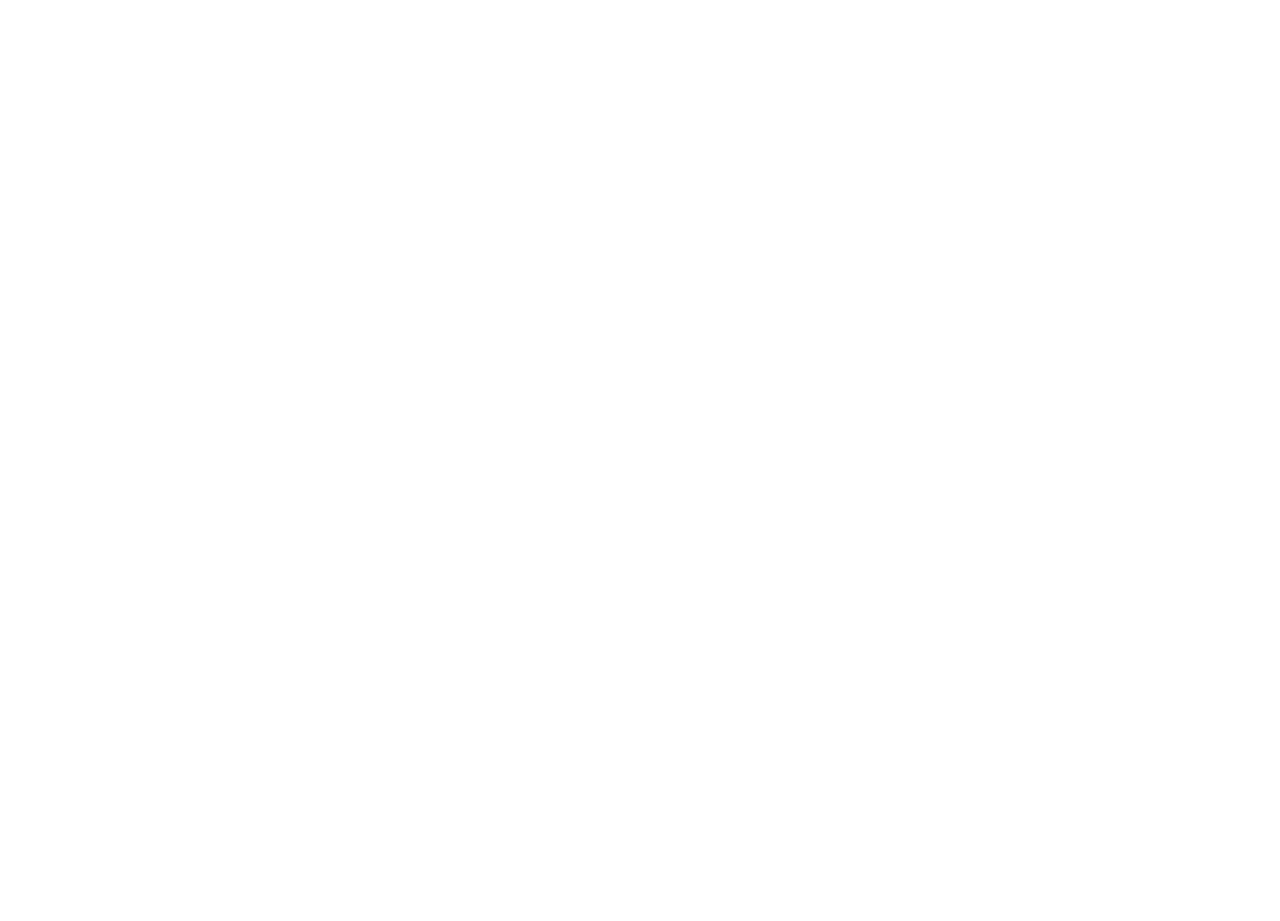
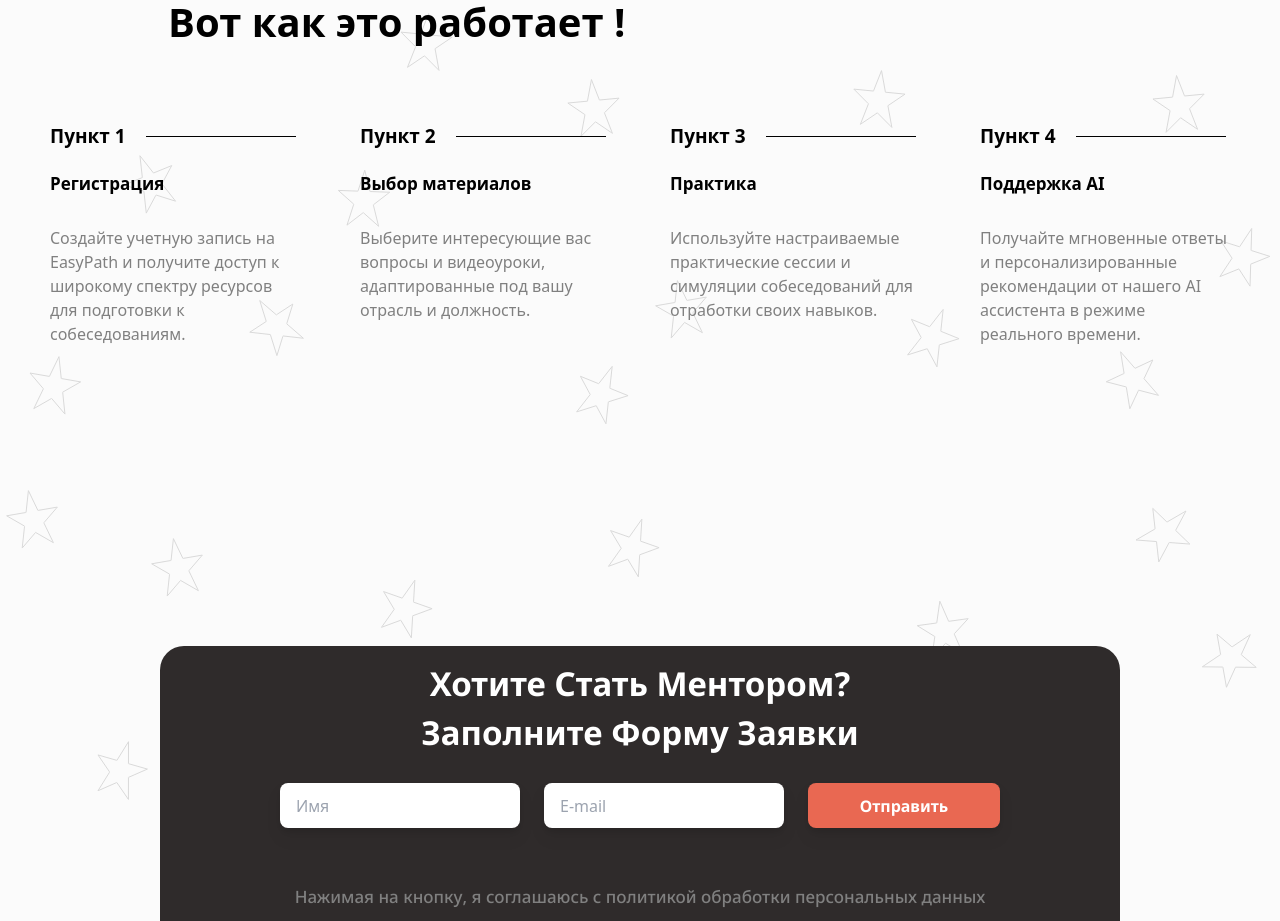
Before and after one commit to 2004667/EasyPathAI, a Vue app: page /#/land in a window 1280 px wide. Shown: the part 1520-2441 px from the top of the page. Before the commit the page ends 1512 px from the top, so only its background shows below. Built offline with nearby package versions, Linux system fonts and the light colour scheme.

Commit message:
true_code_v8

```diff
--- a/package.json
+++ b/package.json
@@ -15,7 +15,7 @@
     "vue-router": "^4.3.3"
   },
   "devDependencies": {
-    "@vitejs/plugin-vue": "^5.0.4",
+    "@vitejs/plugin-vue": "^5.0.5",
     "autoprefixer": "^10.4.19",
     "eslint": "^8.57.0",
     "eslint-plugin-vue": "^9.23.0",
--- a/src/App.vue
+++ b/src/App.vue
@@ -9,7 +9,7 @@
 </script>
 
 <template>
-  <div class="min-h-screen bg-cover bg-center bg-[#FBFBFB] md:bg-custom  max-[767px]:bg-mobile" >
+  <div class="bg-[#FBFBFB] md:bg-custom  max-[767px]:bg-mobile" >
     <router-view></router-view>
   </div>
 
--- a/src/Landing.vue
+++ b/src/Landing.vue
@@ -2,13 +2,17 @@
 import InfoHead from './components/InfoHead.vue';
 import InfoMain from './components/InfoMain.vue';
 import InfoAIChat from './components/InfoAIChat.vue';
+import Instructions from './components/Instructions.vue'
+import MentorRequest from './components/MentorRequest.vue';
 
 export default {
      name: 'Landing',
   components:{
     InfoHead,
     InfoMain,
-    InfoAIChat
+    InfoAIChat,
+    Instructions,
+    MentorRequest
   }
 }
 </script>
@@ -16,6 +20,8 @@
     <InfoHead/>
     <InfoMain/>
     <InfoAIChat/>
+    <Instructions/>
+    <MentorRequest/>
 </template>
 <style scoped>
 
--- a/src/components/InfoMain.vue
+++ b/src/components/InfoMain.vue
@@ -1,11 +1,8 @@
-<script>
-
-</script>
 <template>
     <div class="
         flex justify-center items-center
         max-[767px]:flex-wrap
-            " >
+      ">
       <div class="
           flex flex-wrap justify-center
           md:w-[552px] md:h-[372px] md:ml-[45px] md:mt-[120px]
@@ -14,13 +11,15 @@
         <h1 class="
             font-['Noto_Sans'] font-bold
             md:text-[36px]
-                    max-[767px]:text-[24px] max-[767px]:w-[349px] max-[767px]:h-[68px]">
+            max-[767px]:text-[24px] max-[767px]:w-[349px] max-[767px]:h-[68px]
+          ">
           Легкий Путь к Успешным<br>Собеседованиям c EasyPath
         </h1>
         <h1 class="
             font-['Noto_Sans'] font-medium text-[#808080]
             md:text-[17px] md:mt-[30px] md:ml-[5px]
-                    max-[767px]:text-[13px] max-[767px]:w-[253px] max-[767px]:h-[148px] max-[767px]:mt-[30px] max-[767px]:mr-[80px]">
+            max-[767px]:text-[13px] max-[767px]:w-[253px] max-[767px]:h-[148px] max-[767px]:mt-[30px] max-[767px]:mr-[80px]
+          ">
           — Доступ к библиотеке вопросов для различных отраслей
           <br>— Обучение с помощью видеоуроков от экспертов
           <br>— Поддержка в режиме реального времени с чат-ассистентом
@@ -29,23 +28,30 @@
         <button class="
             font-['Noto_Sans'] font-bold bg-[#E96852] rounded drop-shadow-lg text-[#FFFFFF] text-center
             md:w-[156px] md:h-[37px] md:text-[20px] md:mt-[30px] md:mr-[15px]
-                    max-[767px]:hidden">
+            max-[767px]:hidden
+          ">
           Начать
         </button>
       </div>
-            <img class="flex
+      <div class="flex
           md:w-[498px] md:h-[336px] md:mt-[150px] md:items-center
           max-[767px]:mt-[40px] max-[767px]:w-[281px] max-[767px]:h-[168px]
+          ">
+        <img class="block
+          w-full h-full object-contain
           " src="../assets/images/info_main_logo.svg" alt="">
-            <div class="max-[767px]:w-full max-[767px]:flex max-[767px]:justify-center">
+      </div>
+      <div class="max-[767px]:w-full max-[767px]:flex  max-[767px]:justify-center">
         <button class="
             font-['Noto_Sans'] font-bold bg-[#E96852] rounded drop-shadow-lg text-[#FFFFFF] text-center
             max-[767px]:mt-[30px] max-[767px]:w-[111px] max-[767px]:h-[30px]
-                    md:hidden">
+            md:hidden
+          ">
           Начать
         </button>
       </div>
     </div>
   </template>
+
   <style scoped>
   </style>
--- /dev/null
+++ b/src/components/Instructions.vue
@@ -0,0 +1,109 @@
+<script>
+
+</script>
+<template>
+      <div class="
+           max-[767px]:ml-[31px] mb-[200px]">
+        <div class="flex justify-start
+             ">
+            <h3 class="
+                font-semibold
+                md:ml-[10.5rem] md:text-[40px]
+                max-[767px]:text-[25px] max-[767px]:mt-[0px]">
+             Вот как это работает !</h3>
+        </div>
+        <div class="
+             md:flex md:space-x-[60px] md:justify-center
+             ">
+         <div class="
+             md: w-[250px]
+             max-[767px]:w-[360px]">
+             <h1>Пункт 1
+                 <hr>
+              </h1>
+             <h2>Регистрация</h2>
+             <p>Создайте учетную запись на EasyPath и получите доступ к широкому спектру ресурсов для подготовки к собеседованиям.</p>
+         </div>
+         <div class="
+             md: w-[250px]
+             max-[767px]:w-[360px]">
+             <h1 >Пункт 2
+                <hr>
+             </h1>
+
+             <h2>Выбор материалов</h2>
+             <p>Выберите интересующие вас вопросы и видеоуроки, адаптированные под вашу отрасль и должность.</p>
+         </div>
+         <div class="
+             md: w-[250px]
+             max-[767px]:w-[360px]">
+             <h1>Пункт 3
+                <hr>
+             </h1>
+             <h2>Практика</h2>
+             <p>Используйте настраиваемые практические сессии и симуляции собеседований для отработки своих навыков.</p>
+         </div>
+         <div class="
+             md: w-[250px]
+             max-[767px]:w-[360px]">
+             <h1>Пункт 4
+                <hr>
+             </h1>
+             <h2>Поддержка AI</h2>
+             <p>Получайте мгновенные ответы и персонализированные рекомендации от нашего AI ассистента в режиме реального времени.</p>
+         </div>
+        </div>
+      </div>
+</template>
+<style scoped>
+@media (min-width: 768px){
+    p{
+        margin-top: 30px;
+        color: #808080;
+
+    }
+    h2{
+        margin-top: 20px;
+        font-weight: 600;
+        font-size: 17px;
+    }
+    h1{
+        margin-top: 70px;
+        font-weight: bold;
+        font-size: 19px;
+        display: flex;
+        align-items: center;
+    }
+    hr{
+        width: 150px;
+        margin-left: 20px;
+        border-top: 1px solid black;
+    }
+}
+@media (max-width: 767px) {
+    p{
+        margin-top: 16px;
+        color: #808080;
+        font-weight: 500;
+        width: 320px;
+    }
+    h2{
+        margin-top: 10px;
+        font-weight: 600;
+        font-size: 20px;
+    }
+    h1{
+        margin-top: 60px;
+        font-weight: bold;
+        font-size: 20px;
+        display: flex;
+        align-items: center;
+    }
+    hr{
+        width: 220px;
+        margin-left: 20px;
+        border-top: 1px solid black;
+
+    }
+}
+</style>
--- /dev/null
+++ b/src/components/MentorRequest.vue
@@ -0,0 +1,50 @@
+<script>
+
+</script>
+<template>
+    <div class="flex justify-center">
+        <div class="bg-[#2F2B2B] rounded-3xl flex justify-center items-center flex-wrap
+            md:h-[300px] md:mt-[100px] md:mb-[200px] md:w-9/12
+            max-[767px]:w-11/12 max-[767px]:h-[400px] max-[767px]:mb-[200px]">
+            <h1 class="
+                    text-center
+                    font-['Noto_Sans'] font-bold text-[#FFFFFF]
+                    md:text-[33px] md:w-full
+                    max-[767px]:text-[22px]
+                    ">
+                    Хотите Стать Ментором? <br> Заполните Форму Заявки
+            </h1>
+            <div class="
+                flex justify-center flex-wrap
+                md:w-full md:space-x-6
+                ">
+                <input class="
+                    rounded-lg placeholder:pl-4 drop-shadow-lg
+                    md:w-1/4 md:h-[45px]
+                    max-[767px]:w-9/12 max-[767px]:h-[40px] max-[767px]:mb-4"
+                    placeholder="Имя">
+                <input class="
+                    rounded-lg placeholder:pl-4 drop-shadow-lg
+                    md:w-1/4 md:h-[45px]
+                    max-[767px]:w-9/12 max-[767px]:h-[40px] max-[767px]:mb-4"
+                    placeholder="E-mail">
+                <button class="
+                    font-['Noto_Sans'] font-bold bg-[#E96852] rounded-lg drop-shadow-lg text-[#FFFFFF] text-center
+                    md:w-1/5 md:h-[45px]
+                    max-[767px]:w-1/3 max-[767px]:h-[40px]
+                    ">
+                    Отправить
+                </button>
+            </div>
+            <h1 class="flex text-center
+                font-['Noto_Sans'] font-medium text-[#808080]
+                md:text-[17px] md:mt-[30px] md:mb-6
+                max-[767px]:text-[14px]
+                ">
+                Нажимая на кнопку, я соглашаюсь с политикой обработки персональных данных
+            </h1>
+        </div>
+    </div>
+</template>
+<style scoped>
+</style>
```
Also changed, not shown: 1 other file (tests, documents, lock files or other folders). Lines whose indentation alone changed are shown as unchanged.
